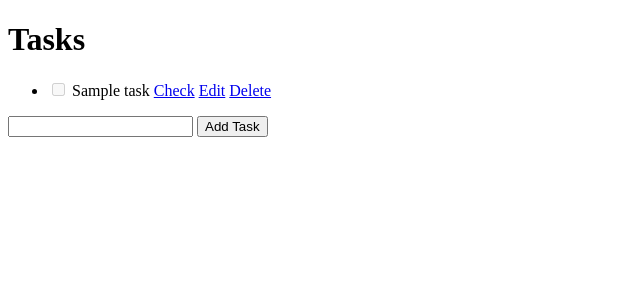
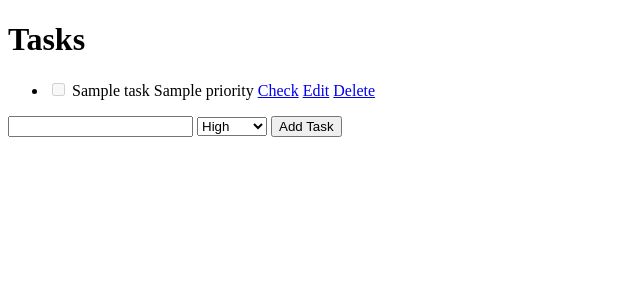
Before and after one commit to jpribeiro-dev/ToDoList-with-Flask, a Flask app: template templates/index.html in a window 1280 px wide. Shown: the top 300 px of the page, without its empty margins (0-640 px from the left). Run offline with Flask 3, Linux system fonts and the light colour scheme; the template is opened without the code that fills it: most values are stand-ins (such as "Sample title", 1, 10 or a date in 2020).

Commit message:
Add Priorities on tasks and code comments

```diff
--- a/app.py
+++ b/app.py
@@ -3,35 +3,50 @@ from flask import Flask, render_template, request, redirect, url_for
 
 app = Flask(__name__, template_folder='templates')
 
-tasks = [{"task": "Clean the house", "done": False},]
+# Start with an empty list of tasks that will be stored in memory
+# In the future I will connect this to a database to store tasks and priorities
+tasks = []
 
+# Loading the tasks and connecting to index.html
+# Basically the home page
 @app.route('/')
 def index():
     return render_template("index.html", tasks=tasks)
 
+
+#Adds a task to a list with a name and a priority
+#request.form.get('task') gets the task name and ('priority') gets the priority (high, medium, low)
 @app.route('/add', methods=['POST'])
 def add():
     task = request.form.get('task')
-    tasks.append({"task": task, "done": False})
+    priority = request.form.get('priority')
+    tasks.append({"task": task, "done": False, "priority": priority})
     return redirect(url_for('index'))
 
+
+# Edits a task in the list, it connects to edit.html which loads a page available to edit name and priority of the task
+# returns to index.html after edited
 @app.route("/edit/<int:index>", methods=['GET', 'POST'])
 def edit(index):
     task = tasks[index]
     if request.method == 'POST':
         task['task'] = request.form.get('task')
+        task['priority'] = request.form.get('priority')
         return redirect(url_for('index'))
     else:
         return render_template("edit.html", task=task, index=index)
 
 
+# checks the item off
+# I used not done because if i want to uncheck it again I can always just click check again
 @app.route("/check/<int:index>")
-def check(index):
+def check(index,):
     tasks[index]['done'] = not tasks[index]['done']
     return redirect(url_for('index'))
 
 
 
+# Deletes the task from the list. Simple as del is already built in python
 @app.route("/delete/<int:index>")
 def delete(index):
     del tasks[index]
@@ -39,5 +54,8 @@ def delete(index):
 
 
 
+
+
+# RUnning the app
 if __name__ == "__main__":
     app.run(debug = True)
--- a/templates/edit.html
+++ b/templates/edit.html
@@ -8,6 +8,11 @@
 <body>
     <form action = "{{ url_for('edit', index=index)}}" method = "POST">
         <input type="text" name="task" value="{{ task['task'] }}">
+        <select name = "priority">
+            <option value = "high" {%if task['priority'] == 'high'%}selected{% endif %}>High</option>
+            <option value = "medium"{%if task['priority'] == 'medium'%}selected{% endif %}>Medium</option>
+            <option value = "low"{%if task['priority'] == 'low'%}selected{% endif %}>Low</option>
+        </select>
         <button type="submit">Save</button>
     </form>
 </body>
--- a/templates/index.html
+++ b/templates/index.html
@@ -12,6 +12,7 @@
             <li>
                 <input type = "checkbox" name = "done"{% if task['done'] %} checked {% endif %} disabled onchange="this.form.submit()">
                 <span{% if task['done'] %} style = "text-decoration: line-through" {% endif %}>{{ task['task'] }}</span>
+                <span>{{task['priority']}}</span>
                 <a href="{{ url_for('check', index= loop.index0)}}">Check</a>
                 <a href="{{ url_for('edit', index= loop.index0)}}">Edit</a>
                 <a href="{{ url_for('delete', index= loop.index0)}}">Delete</a>
@@ -20,6 +21,11 @@
     </ul>
     <form action = "{{ url_for('add')}}" method = "POST">
         <input type="text" name="task">
+        <select name = "priority">
+            <option value="high">High</option>
+            <option value="medium">Medium</option>
+            <option value="low">Low</option>
+    </select>
         <button type="submit">Add Task</button>
     </form>
 </body>
```
Also changed, not shown: README.md.
